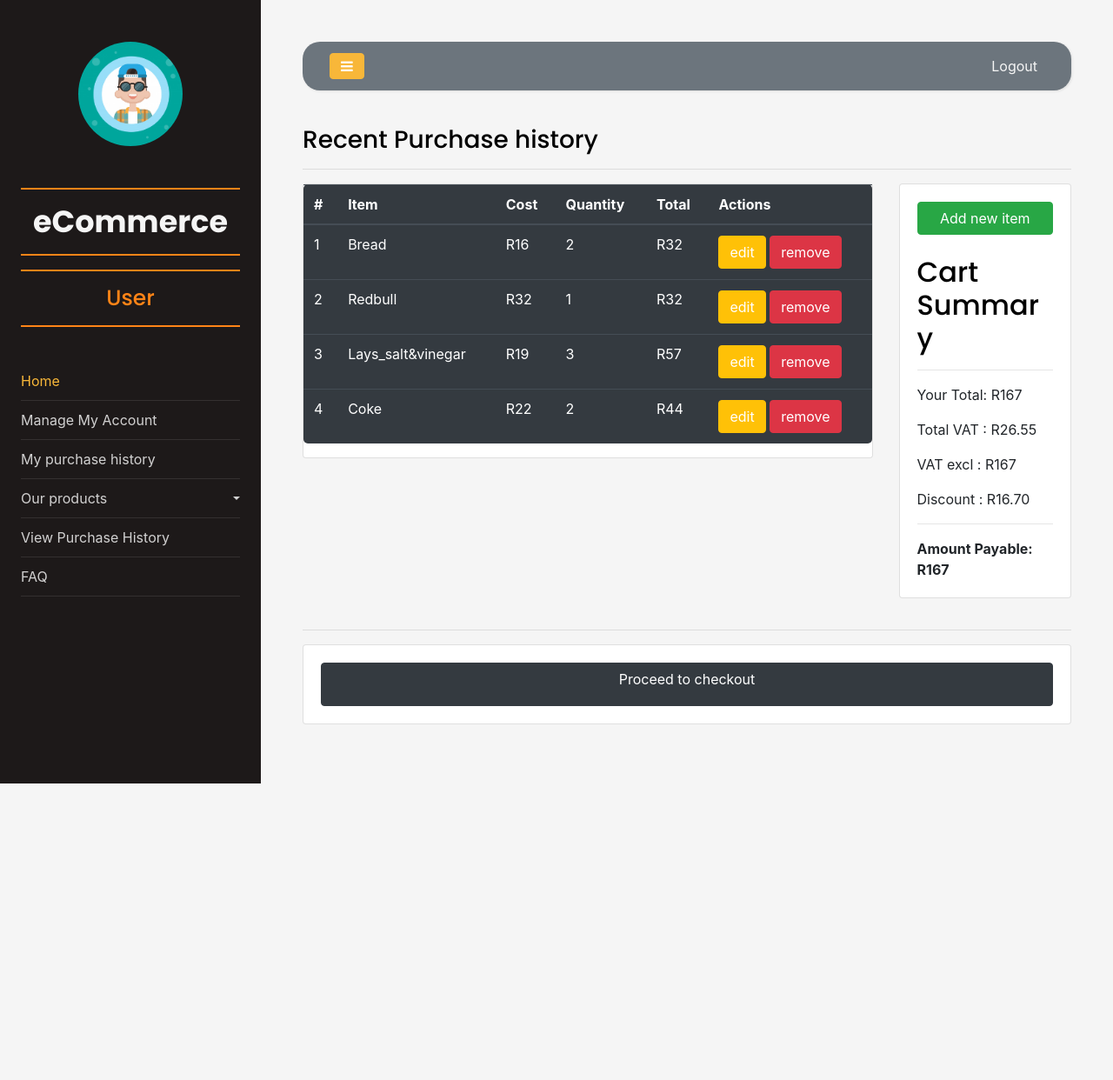
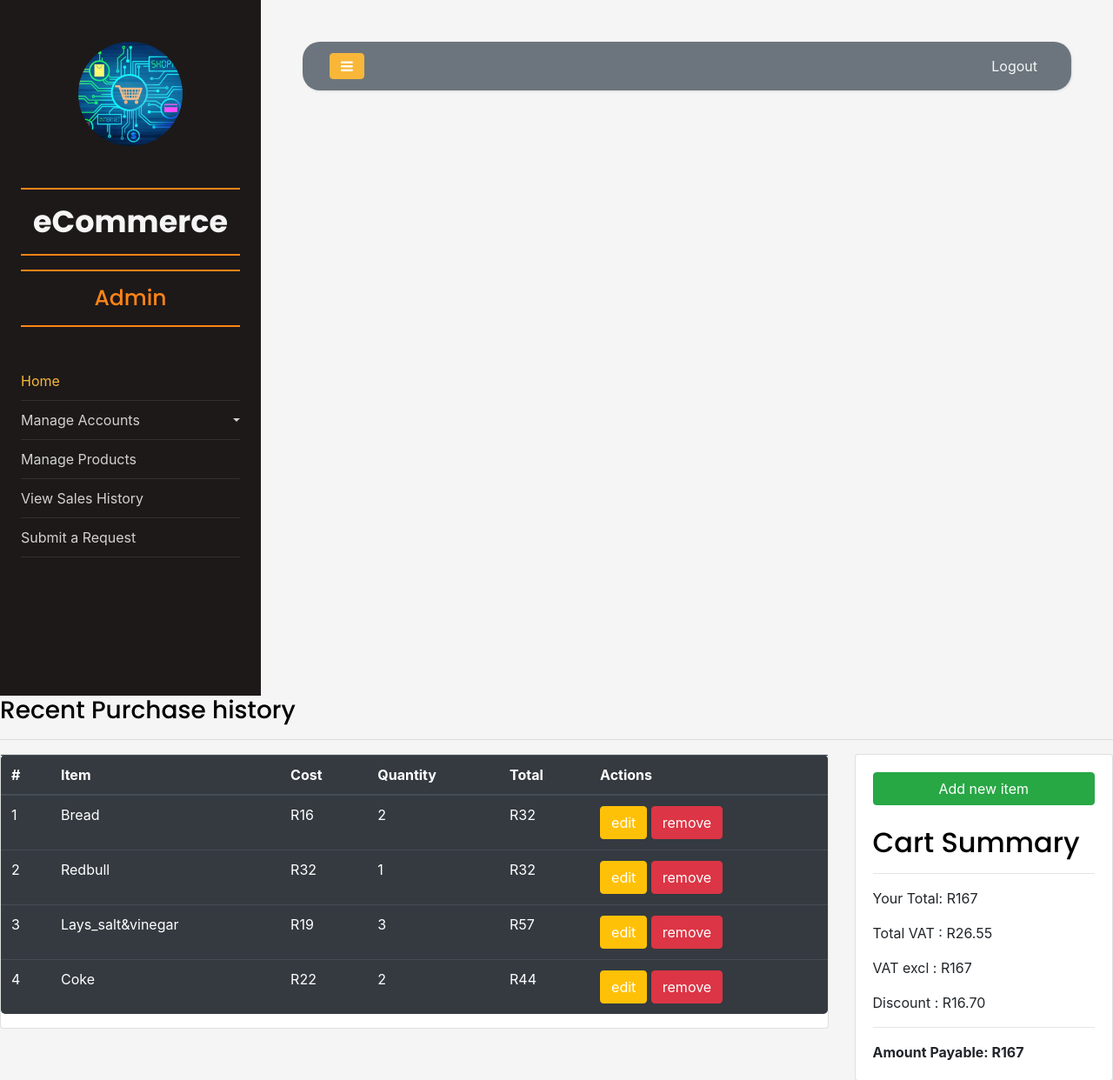
Before and after one commit to LorenzoLazarus/Electronic-Market-2, a PHP site: page /uCart.php in a window 1280 px wide. Shown: the top 1242 px of the page at 87% size. Before the commit the page ends 901 px from the top, so only its background shows below. Run offline with PHP 8.4, Linux system fonts and the light colour scheme; some libraries are stand-ins or nearby versions.

Commit message:
A few details changed in the navbar
Linking a few management pages

```diff
--- a/uNavbar.php
+++ b/uNavbar.php
@@ -1,6 +1,7 @@
 <?php
 
 ?>
+
 <head>
     <link rel="stylesheet" href="https://cdnjs.cloudflare.com/ajax/libs/font-awesome/4.7.0/css/font-awesome.min.css">
     <meta charset="utf-8">
@@ -16,47 +17,48 @@
           color: red;
       }
   </style>
+
 <body>
 
     <div class="wrapper d-flex align-items-stretch" style="background-color: #whitesmoke">
         <nav id="sidebar">
             <div class="p-4 pt-5">
-		  		<a href="#" class="img logo rounded-circle mb-5" style="background-image: url(Media/default_user.jpg);"></a>
+                <a href="#" class="img logo rounded-circle mb-5" style="background-image: url(Media/ecommerce1.jpg);"></a>
                 <hr style="border: solid 0.6px #ff8417">
-                                <span style="text-align: center;"><h1 style="font-size: 35px;color: whitesmoke;font-weight: bold;">eCommerce</h1></span>
+                <span style="text-align: center;">
+                    <h1 style="font-size: 35px;color: whitesmoke;font-weight: bold;">eCommerce</h1>
+                </span>
                 <hr style="border: solid 0.6px #ff8417">
                 <hr style="border: solid 0.5px #ff8417">
-                                <span style="text-align: center;"><h1 style="font-size: 25px;color: #ff8417;">User</h1></span>
+                <span style="text-align: center;">
+                    <h1 style="font-size: 25px;color: #ff8417;">Admin</h1>
+                </span>
                 <hr style="border: solid 0.5px #ff8417">
                 <br>
                 <ul class="list-unstyled components mb-5">
                     <li class="active">
-                      <a href="uDashboard.php" >Home</a>
+                        <a href="aDashboard.php">Home</a>
 
                     </li>
                     <li>
-                    <a href="#">Manage My Account</a>
+                        <a href="#accounts" data-toggle="collapse" aria-expanded="false" class="dropdown-toggle">Manage Accounts</a>
+                        <ul class="collapse list-unstyled" id="accounts">
+                            <li>
+                                <a href="#">Client Accounts</a>
                             </li>
                             <li>
-                    <a href="#">My purchase history</a>
-                </li>
-
-                  <li>
-	              <a href="#Stock" data-toggle="collapse" aria-expanded="false" class="dropdown-toggle">Our products</a>
-                      <ul class="collapse list-unstyled" id="Stock">
-                <li>
-                    <a href="#">View all products</a>
-                </li>
-                <li>
-                    <a href="#">View my Most popular products</a>
+                                <a href="aManagerAccounts.php">Employee Accounts</a>
                             </li>
                         </ul>
                     </li>
                     <li>
-                       <a href="#">View Purchase History</a>
+                        <a href="aProductManagement.php">Manage Products</a>
                     </li>
                     <li>
-                      <a href="#">FAQ</a>
+                        <a href="#">View Sales History</a>
+                    </li>
+                    <li>
+                        <a href="#">Submit a Request</a>
                     </li>
                 </ul>
 
@@ -68,7 +70,7 @@
         </nav>
 
         <!-- Page Content  -->
-      <div  id="content" class="p-4 p-md-5">
+        <div id="content" class="p-4 p-md-5">
 
             <nav style="border-radius: 20px;" class="navbar navbar-light navbar-expand-lg  bg-secondary">
                 <div class="container-fluid">
@@ -91,7 +93,8 @@
                     </div>
                 </div>
             </nav>
-
+        </div>
+    </div>
 
 
             <script src="js/jquery.min.js"></script>
```
Lines whose indentation alone changed are shown as unchanged.
